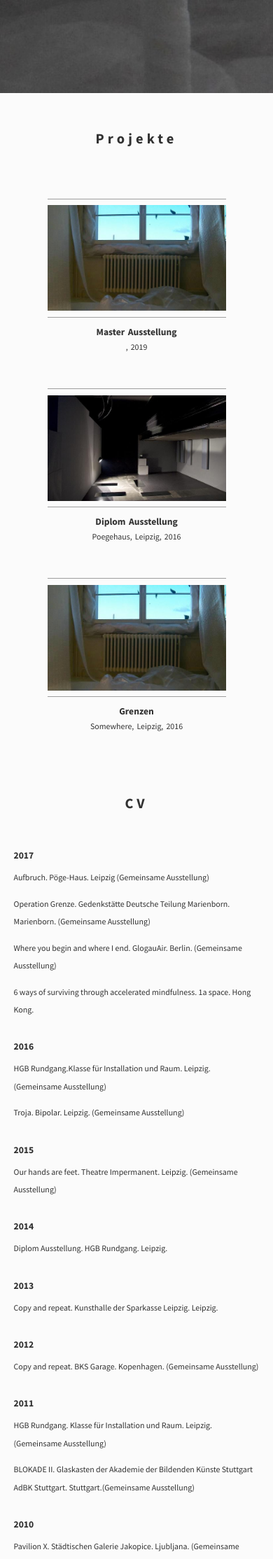
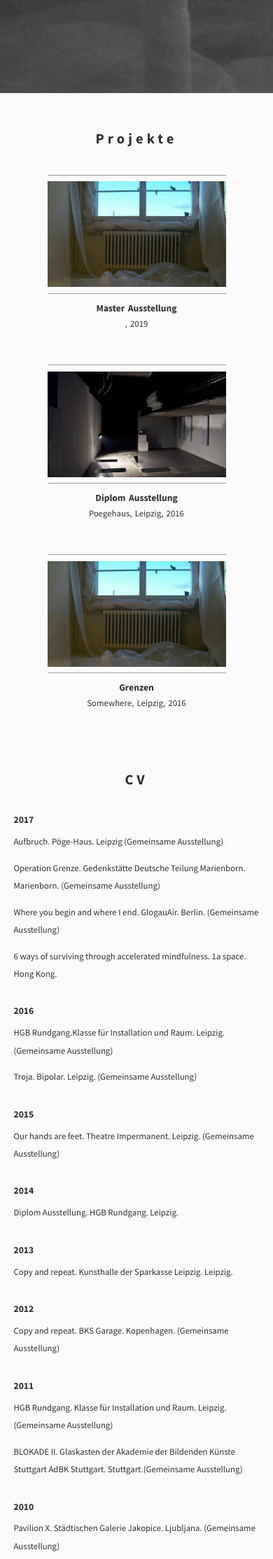
Before and after one commit to fraenze-st/KuenstlerPortfolio_ZaidaGuerreroCasado, a Jekyll site: the page built from index.html, in a window 390 px wide. Shown: the part 767-2995 px from the top of the page at 70% size. Built offline with Jekyll 4.4.1, drawn with Linux system fonts in a browser that asks for light colours; nearby versions of some CDN libraries.

Commit message:
modified responsiveness

```diff
--- a/assets/scss/imports/_navbar_projects.scss
+++ b/assets/scss/imports/_navbar_projects.scss
@@ -52,7 +52,5 @@
             //     background: rgba($lightgrey, 0.5);
             // }
         }
-
-
     }
 }
--- a/assets/scss/style_index.css
+++ b/assets/scss/style_index.css
@@ -372,7 +372,7 @@
 
 @media (max-width: 480px) {
   p {
-    font-size: 0.7rem;
+    font-size: 0.75rem;
   }
 }
 
@@ -525,6 +525,12 @@
   }
 }
 
+@media (max-width: 480px) {
+  #projects-container .pc-heading {
+    margin-bottom: 2rem;
+  }
+}
+
 #projects-container #project-teaser {
   display: -ms-grid;
   display: grid;
@@ -659,6 +665,12 @@
   }
 }
 
+@media (max-width: 480px) {
+  #cv-container .cv-heading {
+    margin-bottom: 0;
+  }
+}
+
 #cv-container .cv-years {
   margin: 0rem auto;
   -ms-flex-line-pack: center;
--- a/assets/scss/style_project.css
+++ b/assets/scss/style_project.css
@@ -465,7 +465,7 @@
 
 @media (max-width: 480px) {
   p {
-    font-size: 0.7rem;
+    font-size: 0.75rem;
   }
 }
 
@@ -518,6 +518,7 @@
       grid-template-columns: 1fr 40%;
   grid-gap: 2vw;
   padding: 2vw 5vw;
+  margin-bottom: 5vh;
 }
 
 @media (max-width: 480px) {
@@ -525,6 +526,7 @@
     -ms-grid-columns: 1fr;
         grid-template-columns: 1fr;
     padding: 5vw 5vw;
+    margin-bottom: 3vh;
   }
 }
 
--- a/assets/scss/style_project.scss
+++ b/assets/scss/style_project.scss
@@ -86,7 +86,7 @@
     }
 
     @media #{$small} {
-        font-size: 0.7rem;
+        font-size: 0.75rem;
     }
 }
 
@@ -154,10 +154,12 @@
     grid-template-columns: 1fr 40%;
     grid-gap: 2vw;
     padding: 2vw 5vw;
+    margin-bottom: 5vh;
 
     @media #{$small} {
         grid-template-columns: 1fr;
         padding: 5vw 5vw;
+        margin-bottom: 3vh;
     }
 
 
@@ -192,6 +194,7 @@
     }
 
     .project-description {
+
         h4 {
             font-size: 1.1rem;
             word-spacing: 0.1rem;
```
Also changed, not shown: assets/scss/style_index.scss (+9 -1 lines), 8 other files.
